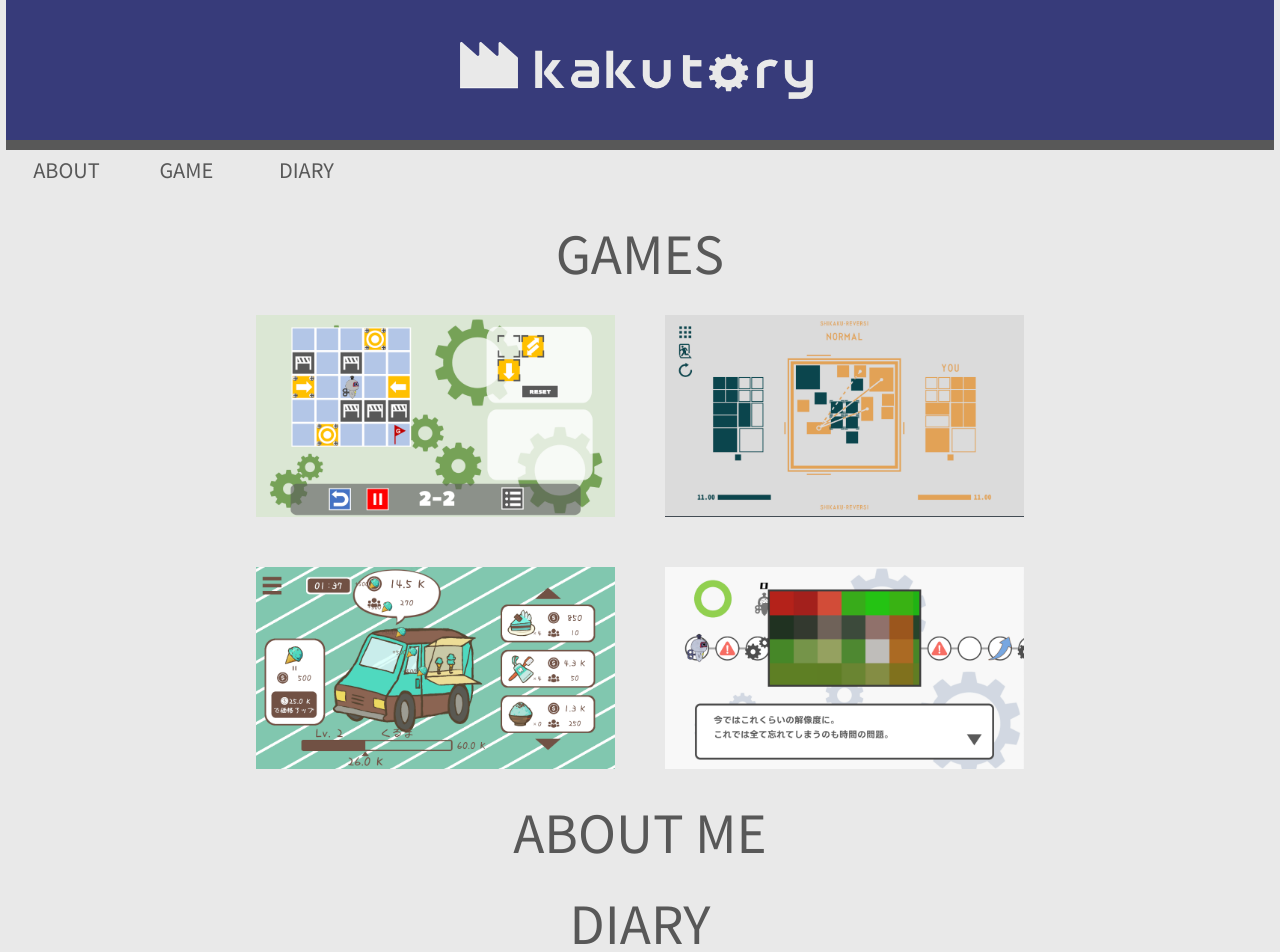
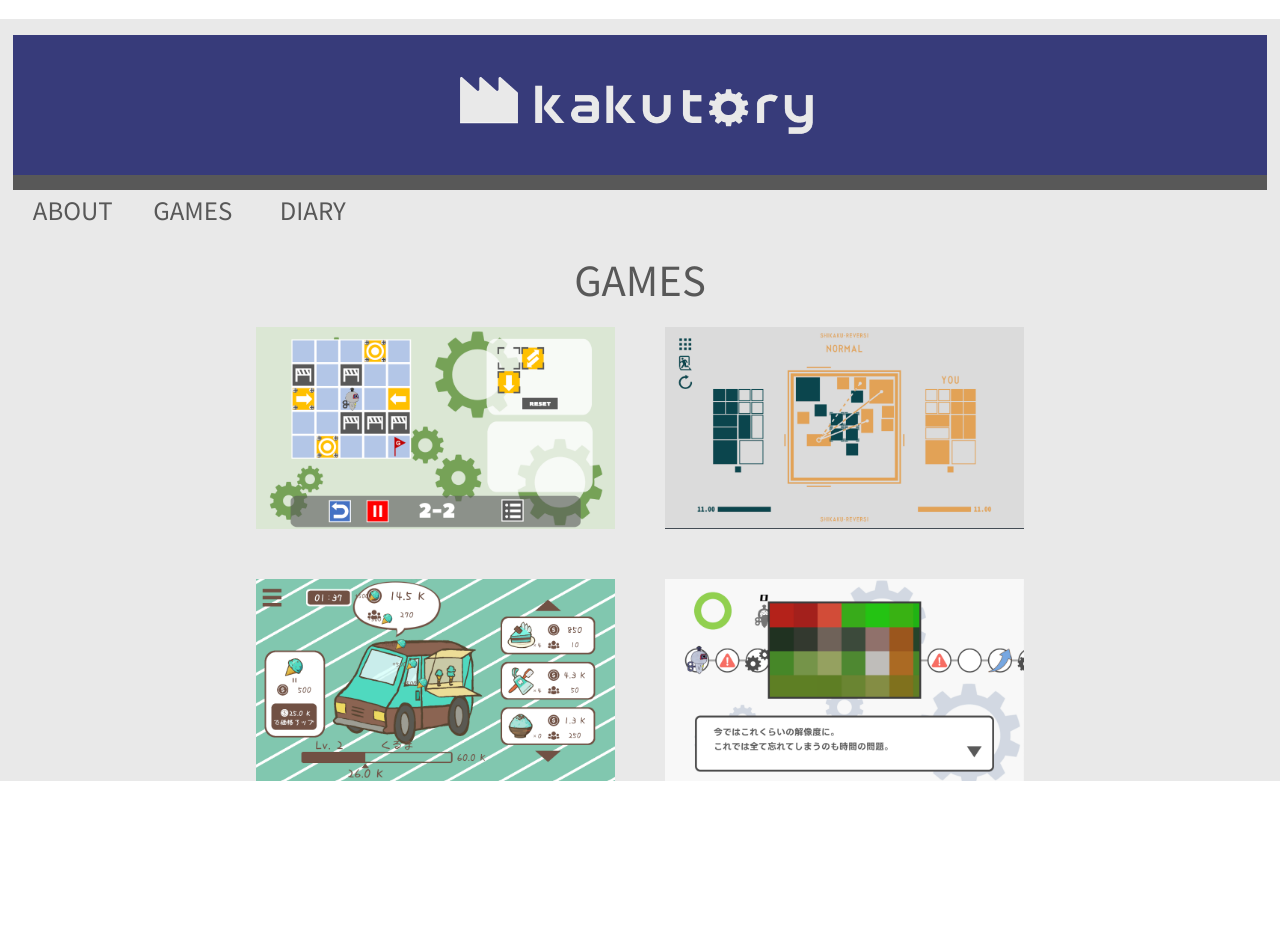
Before and after one commit to Suke-H/Kakutory, a React (Vite) app: page / in a window 1280 px wide. Shown: the top 952 px of the page. After the commit the page ends 800 px from the top, so only its background shows below. Built offline with nearby package versions, Linux system fonts and the light colour scheme.

Commit message:
ヘッダー修正、画像に一時的にリンク追加
どの画面サイズでも左右に余白が出るように修正

```diff
--- a/src/components/Header.tsx
+++ b/src/components/Header.tsx
@@ -1,14 +1,15 @@
 import React from 'react';
 import kakutorySVG from '../assets/kakutory.svg';
 
-const widthRatio = '99%';
+const widthRatio = '98%';
 
 const headerContainerStyle: React.CSSProperties = {
   display: 'flex',
   flexDirection: 'column',
   alignItems: 'center',
   justifyContent: 'center',
-  width: '100vw',
+  width: '100%',
+  marginTop: '2vh',
 }
 
 const titleStyle: React.CSSProperties = {
@@ -27,14 +28,13 @@ const separateLineStyle: React.CSSProperties = {
   // 背景
   backgroundColor: '#585858',
   width: widthRatio,
-  height: '10px',
+  height: '15px',
 }
 
 const menuContainerStyle: React.CSSProperties = {
   // 背景
   width: widthRatio,
   height: '40px',
-
   // 配置
   display: 'flex', // 横並びに
 };
@@ -46,11 +46,10 @@ const menuItemStyle: React.CSSProperties = {
   justifyContent: 'center',
   alignItems: 'center',
   margin: '0 10px',
-
   // 文字
   color: '#585858',
   fontWeight: 'bold',
-  fontSize: '20px',
+  fontSize: '24px',
   fontFamily: 'Noto Sans JP, Impact, Meiryo,ヒラギノ角ゴ, Lato, sans-serif',
 };
 
@@ -64,9 +63,9 @@ export const Header = (): JSX.Element => {
       <div style={separateLineStyle}></div>
 
       <div style={menuContainerStyle}>
-        <div style={menuItemStyle}>ABOUT</div>
-        <div style={menuItemStyle}>GAME</div>
-        <div style={menuItemStyle}>DIARY</div>
+      <div style={menuItemStyle}>ABOUT</div>
+      <div style={menuItemStyle}>GAMES</div>
+      <div style={menuItemStyle}>DIARY</div>
       </div>
     </div>
   );
--- a/src/components/contents/Home.tsx
+++ b/src/components/contents/Home.tsx
@@ -29,24 +29,32 @@ const imageItemStyle = {
 export const Home = (): JSX.Element => {
     return (
         <div style={homeStyle}>
-            <h1>GAMES</h1>
+            <h1 style={{fontSize: '40px'}}>GAMES</h1>
             {/* <Link to="/games"> */}
                 {/* <img src="https://via.placeholder.com/150" alt="games" /> */}
             {/* </Link> */}
 
             <div style={imageWrapperStyle}>
-                <img src={strayBot} alt="STRAY BOT" style={imageItemStyle} />
-                <img src={shikakuReversi} alt="シカクリバーシ"  style={imageItemStyle} />
-                <img src={chocomint} alt="チョコミントを崇めよ！"  style={imageItemStyle} />
-                <img src={memory} alt="マトン君 記憶探しの旅"  style={imageItemStyle} />
+                <a href="https://unityroom.com/games/stray_bot">
+                    <img src={strayBot} alt="STRAY BOT" style={imageItemStyle} />
+                </a>
+                <a href="https://unityroom.com/games/shikaku_reversi">
+                    <img src={shikakuReversi} alt="シカクリバーシ"  style={imageItemStyle} />
+                </a>
+                <a href="https://unityroom.com/games/worship-chocomint">
+                    <img src={chocomint} alt="チョコミントを崇めよ！"  style={imageItemStyle} />
+                </a>
+                <a href="https://unityroom.com/games/matons_memory_journey">
+                    <img src={memory} alt="マトン君 記憶探しの旅"  style={imageItemStyle} />
+                </a>
             </div>
 
-            <h1>ABOUT ME</h1>
+            {/* <h1>ABOUT</h1> */}
 
-            <h1>DIARY</h1>
+            {/* <h1 style={{fontSize: '40px'}}>DIARY</h1> */}
 
-            <h1>CONTACT</h1>
-            ご用件はこちらまで
+            {/* <h1 style={{fontSize: '40px'}}>CONTACT</h1> */}
+            {/* ご用件はこちらまで */}
         </div>
     );
 }
```
